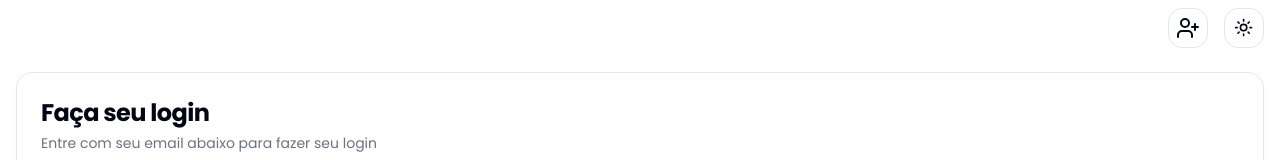
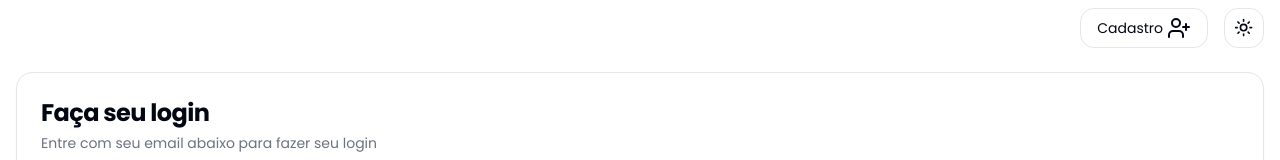
Before and after one commit to LeoNerd23/schedules, a Next.js app: page / in a window 1280 px wide. Shown: the top 160 px of the page. Built offline with nearby package versions, Linux system fonts and the light colour scheme; no server answers.

Commit message:
feat: including text on login and registration buttons

```diff
--- a/components/header-mobile.tsx
+++ b/components/header-mobile.tsx
@@ -15,14 +15,14 @@ export default function HeaderMobile() {
     <div className="flex w-full justify-end items-center h-14 px-4 gap-4">
       {isCreateAccountPage ? (
         <Link href="/">
-        <Button variant="outline" size="icon">
-          <User />
+        <Button variant="outline" className="gap-1">
+          Login <User />
         </Button>
     </Link>
       ) : (
         <Link href="/create-account">
-            <Button variant="outline" size="icon">
-              <UserPlus />
+            <Button variant="outline" className="gap-1">
+              Cadastro <UserPlus />
             </Button>
         </Link>
       )}
```
